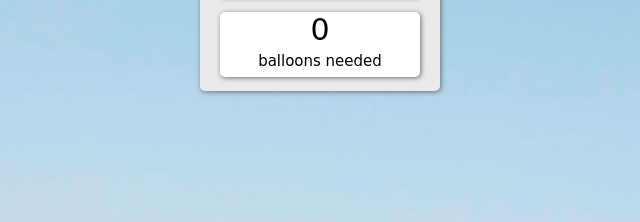
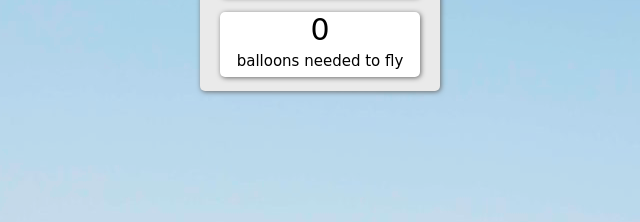
Before and after one commit to zbfriedman/HowManyBalloons, a plain HTML site: page index.html in a window 1280 px wide. Shown: the part 403-625 px from the top of the page, 320-960 px from the left. Drawn offline with Linux system fonts and the light colour scheme; a web font is replaced by a local one.

Commit message:
Update index.html

```diff
--- a/index.html
+++ b/index.html
@@ -30,7 +30,7 @@
                         <p> </p>
                     </div>
                     <div class="outputText">
-                        <p>balloons needed</p>
+                        <p>balloons needed to fly</p>
                     </div>
                 </div>
             </div>
```
